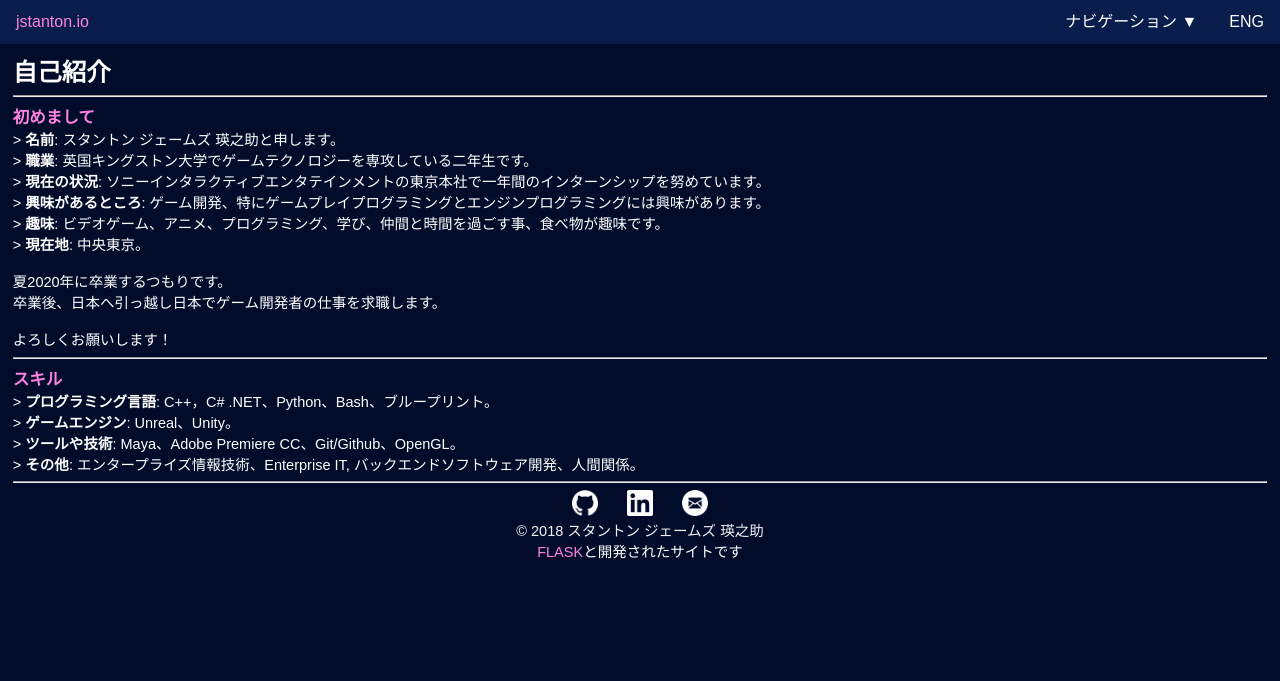
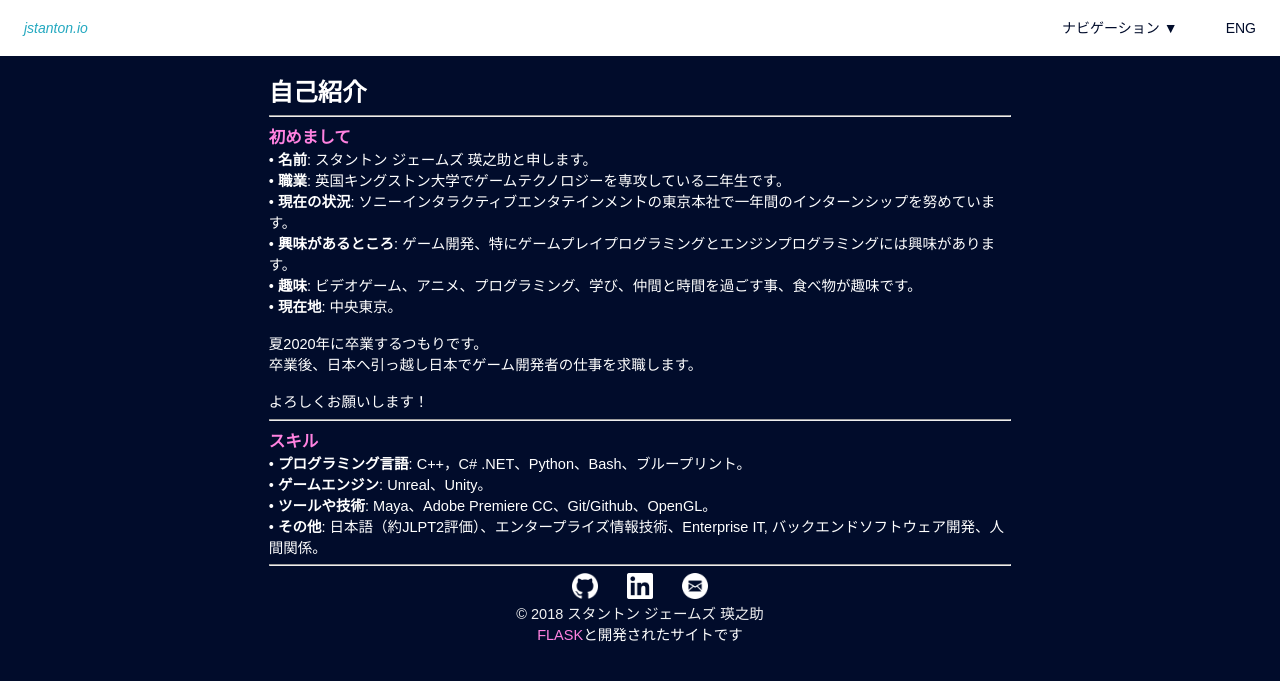
Before and after one commit to 0110101001110011/steinlabs.io, a Flask app: page /about?lang=JP in a window 1280 px wide. Shown: the top 681 px of the page. Run offline with Flask 2, Linux system fonts and the light colour scheme.

Commit message:
Updated css and tweaks a vew bits of html for navbar. Also fixed some text.

```diff
--- a/source/lib/text_blocks/about_me.py
+++ b/source/lib/text_blocks/about_me.py
@@ -5,12 +5,12 @@ Text block for the "About Me" Section of the site
 TEXT_JP = '''
 <hr></hr>
 <h3><span style="color: {highlight_color}">初めまして</span></h3>
-> <b>名前</b>: スタントン ジェームズ 瑛之助と申します。<br/>
-> <b>職業</b>: 英国キングストン大学でゲームテクノロジーを専攻している二年生です。<br/>
-> <b>現在の状況</b>: ソニーインタラクティブエンタテインメントの東京本社で一年間のインターンシップを努めています。<br/>
-> <b>興味があるところ</b>: ゲーム開発、特にゲームプレイプログラミングとエンジンプログラミングには興味があります。<br/>
-> <b>趣味</b>: ビデオゲーム、アニメ、プログラミング、学び、仲間と時間を過ごす事、食べ物が趣味です。<br/>
-> <b>現在地</b>: 中央東京。<br/>
+• <b>名前</b>: スタントン ジェームズ 瑛之助と申します。<br/>
+• <b>職業</b>: 英国キングストン大学でゲームテクノロジーを専攻している二年生です。<br/>
+• <b>現在の状況</b>: ソニーインタラクティブエンタテインメントの東京本社で一年間のインターンシップを努めています。<br/>
+• <b>興味があるところ</b>: ゲーム開発、特にゲームプレイプログラミングとエンジンプログラミングには興味があります。<br/>
+• <b>趣味</b>: ビデオゲーム、アニメ、プログラミング、学び、仲間と時間を過ごす事、食べ物が趣味です。<br/>
+• <b>現在地</b>: 中央東京。<br/>
 <br/>
 夏2020年に卒業するつもりです。<br/>
 卒業後、日本へ引っ越し日本でゲーム開発者の仕事を求職します。<br/>
@@ -18,30 +18,30 @@ TEXT_JP = '''
 よろしくお願いします！<br/>
 <hr></hr>
 <h3><span style="color: {highlight_color}">スキル</span></h3>
-> <b>プログラミング言語</b>: C++，C# .NET、Python、Bash、ブループリント。<br/>
-> <b>ゲームエンジン</b>: Unreal、Unity。<br/>
-> <b>ツールや技術</b>: Maya、Adobe Premiere CC、Git/Github、OpenGL。<br/>
-> <b>その他</b>: エンタープライズ情報技術、Enterprise IT, バックエンドソフトウェア開発、人間関係。<br/>
+• <b>プログラミング言語</b>: C++，C# .NET、Python、Bash、ブループリント。<br/>
+• <b>ゲームエンジン</b>: Unreal、Unity。<br/>
+• <b>ツールや技術</b>: Maya、Adobe Premiere CC、Git/Github、OpenGL。<br/>
+• <b>その他</b>: 日本語（約JLPT2評価）、エンタープライズ情報技術、Enterprise IT, バックエンドソフトウェア開発、人間関係。<br/>
 '''
 
 TEXT_EN = '''
 <hr></hr>
 <h3><span style="color: {highlight_color}">Introduction</span></h3>
-> <b>My name is</b>: James Einosuke Stanton.<br/>
-> <b>I am</b>: A University student, studying Games Technology at Kingston University, England (second year completed in summer 2018).<br/>
-> <b>I am currently</b>: Doing a 1 year internship at Sony Interactive Entertainment in Tokyo, Japan.<br/>
-> <b>I am interested in</b>: Game development, specifically gameplay programming and engine programming.<br/>
-> <b>My hobbies include</b>: Video games, anime, programming, learning, going out with my friends, and food.<br/>
-> <b>I currently live</b>: In central Tokyo.<br/>
+• <b>My name is</b>: James Einosuke Stanton.<br/>
+• <b>I am</b>: A University student, studying Games Technology at Kingston University, England (second year completed in summer 2018).<br/>
+• <b>I am currently</b>: Doing a 1 year internship at Sony Interactive Entertainment in Tokyo, Japan.<br/>
+• <b>I am interested in</b>: Game development, specifically gameplay programming and engine programming.<br/>
+• <b>My hobbies include</b>: Video games, anime, programming, learning, going out with my friends, and food.<br/>
+• <b>I currently live</b>: In central Tokyo.<br/>
 <br/>
 I will graduate university around the spring/summer of 2020.<br/>
 After graduation, I will relocate to Japan permanently and seek employment as a game developer.<br/>
 <br/>
 Thank you for visiting my portfolio site!<br/>
-<hr></hr>
+<br/>
 <h3><span style="color: {highlight_color}">Key Skills</span></h3>
-> <b>Programming languages</b>: C++, C# .NET, Python, Bash, Blueprints.<br/>
-> <b>Game Engines</b>: Unreal Engine 4, Unity.<br/>
-> <b>Tools and technologies</b>: Maya, Adobe Premiere CC, Git/Github, OpenGL.<br/>
-> <b>Misc</b>: Enterprise IT, Back-end software engineering, Customer relations and interactions.<br/>
+• <b>Programming languages</b>: C++, C# .NET, Python, Bash, Blueprints.<br/>
+• <b>Game Engines</b>: Unreal Engine 4, Unity.<br/>
+• <b>Tools and technologies</b>: Maya, Adobe Premiere CC, Git/Github, OpenGL.<br/>
+• <b>Misc</b>: Japanese Language(Professional working proficiency), Enterprise IT, Back-end software engineering, Customer relations and interactions.<br/>
 '''
--- a/source/static/css/site.css
+++ b/source/static/css/site.css
@@ -1,7 +1,14 @@
+:root {
+    --color-bg-blue:#010c2b;
+    --color-teal:#25a9c0;
+    --color-pink:
+}
+
+
 /* Font */
 body {
     font-family: "ヒラギノ角ゴ Pro W3", "Hiragino Kaku Gothic Pro", Osaka, "メイリオ", Meiryo, "ＭＳ Ｐゴシック", "MS PGothic", sans-serif;
-    background-color: #010c2b
+    background-color: var(--color-bg-blue)
 }
 
 a {
@@ -128,10 +135,19 @@ b {
 }
 
 .body-content {
-    margin: 40px auto;
+    margin: 60px 20% 0 20%;
     padding: 1vw;
     color: #ffffff;
     font-size: calc(10px + (16 - 10) * ((100vw - 300px) / (1600 - 300)));
+}
+
+@media only screen and (max-width: 600px) {
+    .body-content {
+        margin: 60px 2% 0 2%;
+        padding: 1vw;
+        color: #ffffff;
+        font-size: calc(10px + (16 - 10) * ((100vw - 300px) / (1600 - 300)));
+    }
 }
 
 #page_body {
@@ -235,8 +251,7 @@ h3 {
 }
 
 .navbar {
-    /* overflow: hidden; */
-    background-color: rgba(11, 32, 80, 0.9);
+    background-color: white;
     position: fixed;
     right: 0;
     left: 0;
@@ -245,12 +260,16 @@ h3 {
 
 .navbar a {
     float: right;
-    font-size: 16px;
-    color: white;
+    font-size: calc(8px + (16 - 8) * ((100vw - 300px) / (1600 - 300)));
+    color: var(--color-bg-blue);
     text-align: center;
-    padding: 14px 16px;
+    padding: 20px 24px;
     text-decoration: none;
     line-height: 2vh;
+    -webkit-transition: color 0.2s ease;
+    -moz-transition: color 0.2s ease;
+    -o-transition: color 0.2s ease;
+    transition: color 0.2s ease;
 }
 
 .dropdown {
@@ -259,43 +278,72 @@ h3 {
 }
 
 .dropdown .dropbtn {
-    font-size: 16px;
+    font-size: calc(8px + (16 - 8) * ((100vw - 300px) / (1600 - 300)));
     border: none;
     outline: none;
-    color: white;
-    padding: 14px 16px;
+    color: var(--color-bg-blue);
+    padding: 20px 24px;
     background-color: inherit;
     font-family: inherit;
     margin: 0;
     line-height: 2vh;
+    -webkit-transition: color 0.2s ease;
+    -moz-transition: color 0.2s ease;
+    -o-transition: color 0.2s ease;
+    transition: color 0.2s ease;
 }
 
-.navbar a:hover, .dropdown:hover .dropbtn {
-    color: #ff82e0;
+.navbar a:hover, .dropbtn:hover, .dropdown:hover  {
+    color: var(--color-teal);
+    -webkit-transition: color 0.2s ease;
+    -moz-transition: color 0.2s ease;
+    -o-transition: color 0.2s ease;
+    transition: color 0.2s ease;
 }
 
 .dropdown-content {
-    display: none;
+    visibility: hidden;
+    opacity: 0;
     position: absolute;
-    background-color: rgba(11, 32, 80, 0.9);
+    background-color: rgba(255, 255, 255, 0.9);
     width: 100%;
     box-shadow: 0px 8px 16px 0px rgba(0,0,0,0.2);
+    border-radius: 0 0 0 1vw;
+    overflow: hidden;
     z-index: 1;
+    -webkit-transition: all 0.2s ease;
+    -moz-transition: all 0.2s ease;
+    -o-transition: all 0.2s ease;
+    transition: all 0.2s ease;
 }
 
 .dropdown-content a {
     float: none;
-    color: white;
+    color: var(--color-bg-blue);
     padding: 12px 16px;
     text-decoration: none;
     display: block;
     text-align: left;
+    -webkit-transition: color 0.2s ease;
+    -moz-transition: color 0.2s ease;
+    -o-transition: color 0.2s ease;
+    transition: color 0.2s ease;
 }
 
 .dropdown-content a:hover {
-    color: #ff82e0;
+    color: var(--color-teal);
+    background-color: rgba(255, 255, 255, 1);
+    -webkit-transition: color 0.2s ease;
+    -moz-transition: color 0.2s ease;
+    -o-transition: color 0.2s ease;
+    transition: color 0.2s ease;
 }
 
 .dropdown:hover .dropdown-content {
-    display: block;
+    visibility: visible;
+    opacity: 1;
+    -webkit-transition: visibility 0.2s, opacity 0.2s ease;
+    -moz-transition: visibility 0.2s, opacity 0.2s ease;
+    -o-transition: visibility 0.2s, opacity 0.2s ease;
+    transition: visibility 0.2s, opacity 0.2s ease;
 }
--- a/source/templates/page_template.html
+++ b/source/templates/page_template.html
@@ -26,7 +26,7 @@
                     <a href="{{ url_for('contact') }}{{ query_current_lang }}">{{ link_text_contact }}</a>
                 </div>
             </div>
-            <a style="float:left" href="{{ self_url }}">{{ site_name }}</a>
+            <a style="float:left; font-style: italic" href="{{ self_url }}">{{ site_name }}</a>
         </div>
         <div class="body-content">
             <h2>{{ content_title|safe }}</h2>
```
